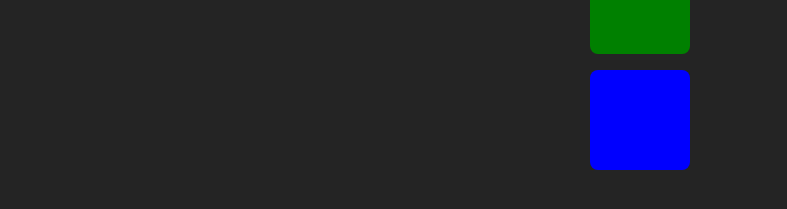
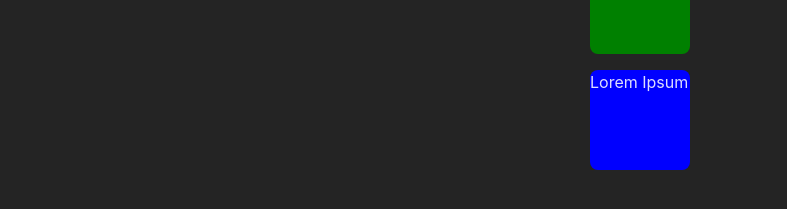
Before and after one commit to hannaforssell/praktikant_test, a React (Vite) app: page / in a window 1280 px wide. Shown: the part 441-650 px from the top of the page, without its empty margins (0-787 px from the left). Built offline with nearby package versions, Linux system fonts and the light colour scheme.

Commit message:
Uppgift 3

```diff
--- a/src/App.tsx
+++ b/src/App.tsx
@@ -27,7 +27,7 @@ export const App = () => {
           <>
             <Box onClick={() => setColorThree("purple")} color={colorThree} />
             <Box onClick={() => setColorTwo("yellow")} color={colorTwo} />
-						<Box onClick={() => setColorOne("red")} color={colorOne} />
+            <Box onClick={() => setColorOne("red")} color={colorOne} text='Lorem Ipsum' />
           </>
         }
 
--- a/src/components/box.tsx
+++ b/src/components/box.tsx
@@ -2,10 +2,11 @@ import React from "react";
 import "./box.css"
 
 interface IBoxProps {
-    color: string;
-    onClick: () => void;
+  color: string;
+  text?: string;
+  onClick: () => void;
 }
 
-export const Box = ({ color, onClick }: IBoxProps) => {
-    return <div onClick={onClick} className="box" style={{ backgroundColor: color }}></div>
+export const Box = ({ color, text, onClick }: IBoxProps) => {
+  return <div onClick={onClick} className="box" style={{ backgroundColor: color }}>{text}</div>
 }
```
Lines whose indentation alone changed are shown as unchanged.
